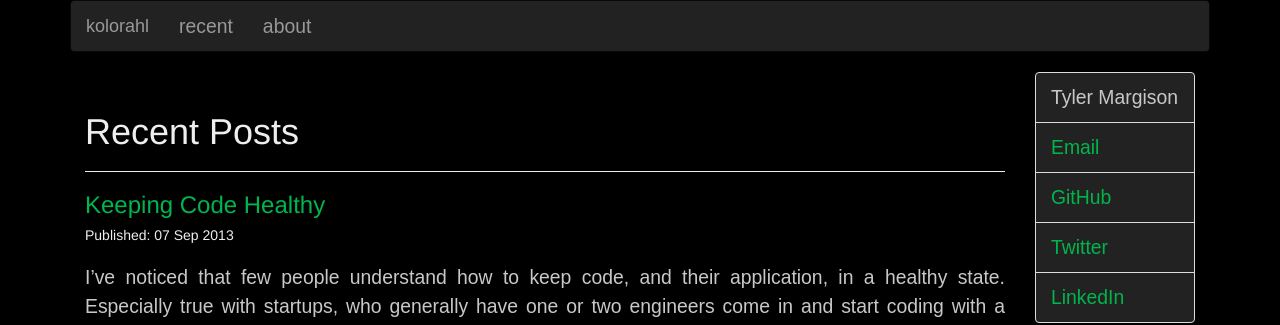
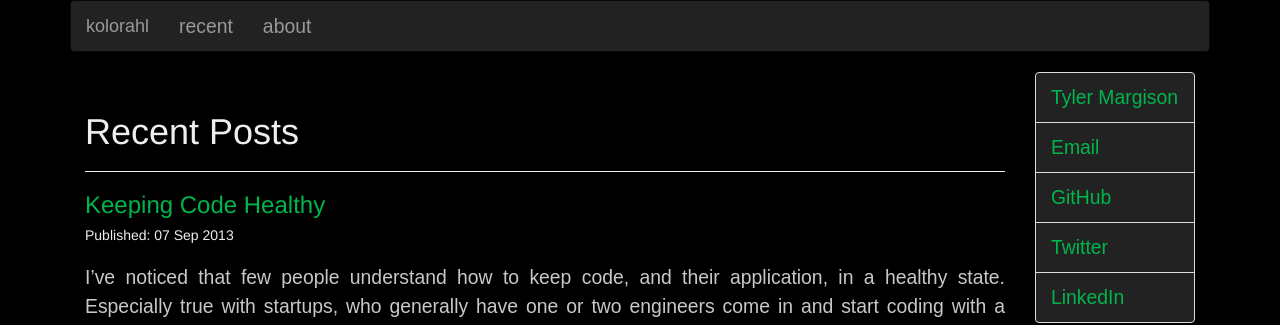
Before and after one commit to kolorahl/kolorahl.github.io, a Jekyll site: the page built from index.html, in a window 1280 px wide. Shown: the top 325 px of the page. Built offline with Jekyll 4.4.1, drawn with Linux system fonts in a browser that asks for light colours; the list of posts is cut into pages by our own code.

```diff
--- a/_layouts/default.html
+++ b/_layouts/default.html
@@ -29,7 +29,9 @@
           </div> <!-- Main Content Above -->
           <div class="col-lg-2">
             <ul class="list-group">
-              <li class="list-group-item">Tyler Margison</li>
+              <li class="list-group-item">
+                <a href="https://plus.google.com/107862340109153835092?rel=author">Tyler Margison</a>
+              </li>
               <li class="list-group-item">
                 <a href="mailto:kolorahl@gmail.com?subject={Subject Here}" target="_blank">Email</a>
               </li>
```
